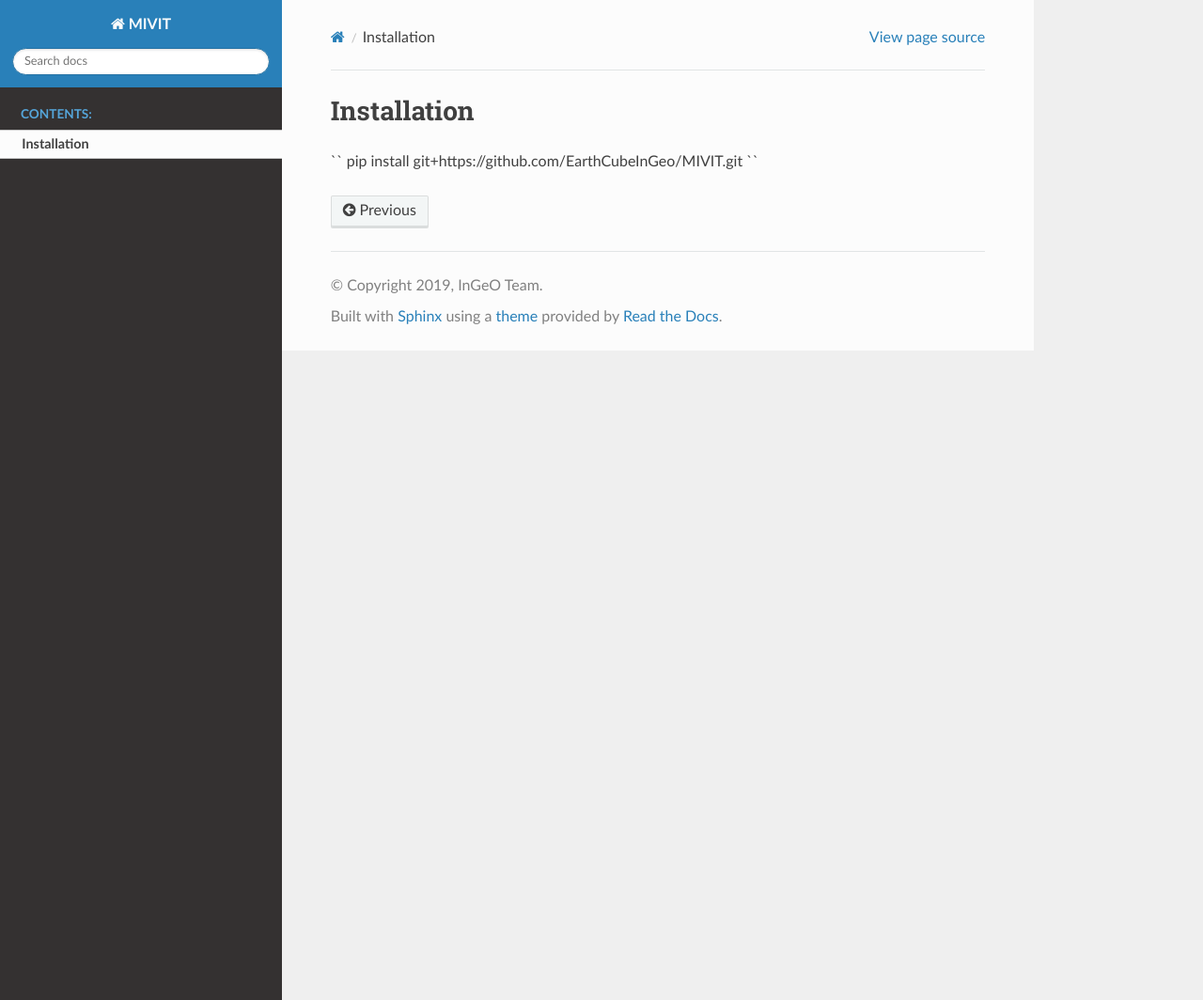
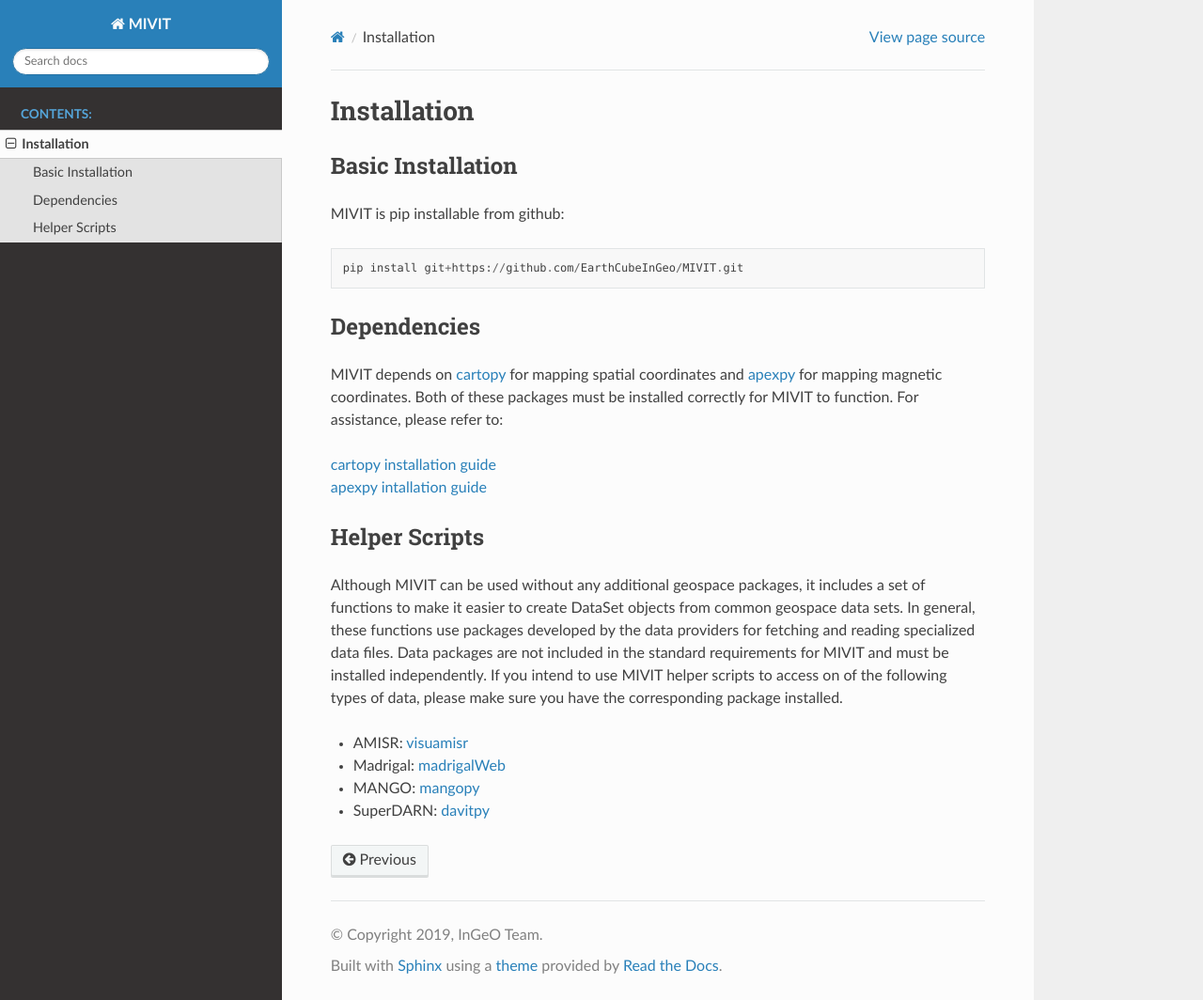
Before and after one commit to EarthCubeInGeo/MIVIT, a Sphinx documentation site: the page built from docs/installation.rst, in a window 1280 px wide and 1064 px high. Shown: the whole window at 94% size. Built offline with Sphinx 7.4.7 and the Read the Docs theme 2.0.0, drawn with Linux system fonts in a browser that asks for light colours.

Commit message:
Added installation instructions.

```diff
--- a/docs/installation.rst
+++ b/docs/installation.rst
@@ -1,7 +1,27 @@
-============
 Installation
+************
+
+Basic Installation
+==================
+
+MIVIT is pip installable from github::
+
+	pip install git+https://github.com/EarthCubeInGeo/MIVIT.git
+
+Dependencies
 ============
 
-``
-pip install git+https://github.com/EarthCubeInGeo/MIVIT.git
-``
+MIVIT depends on `cartopy <https://scitools.org.uk/cartopy/docs/latest/>`_ for mapping spatial coordinates and `apexpy <https://apexpy.readthedocs.io/en/latest/>`_ for mapping magnetic coordinates.  Both of these packages must be installed correctly for MIVIT to function. For assistance, please refer to:
+
+| `cartopy installation guide <https://scitools.org.uk/cartopy/docs/latest/installing.html#installing>`_
+| `apexpy intallation guide <https://apexpy.readthedocs.io/en/latest/installation.html>`_
+
+Helper Scripts
+==============
+
+Although MIVIT can be used without any additional geospace packages, it includes a set of functions to make it easier to create DataSet objects from common geospace data sets.  In general, these functions use packages developed by the data providers for fetching and reading specialized data files.  Data packages are not included in the standard requirements for MIVIT and must be installed independently.  If you intend to use MIVIT helper scripts to access on of the following types of data, please make sure you have the corresponding package installed.
+
+- AMISR: `visuamisr <https://github.com/asreimer/visuamisr>`_
+- Madrigal: `madrigalWeb <https://pypi.org/project/madrigalWeb/>`_
+- MANGO: `mangopy <https://github.com/astib/MANGO>`_
+- SuperDARN: `davitpy <https://github.com/vtsuperdarn/davitpy>`_
```
